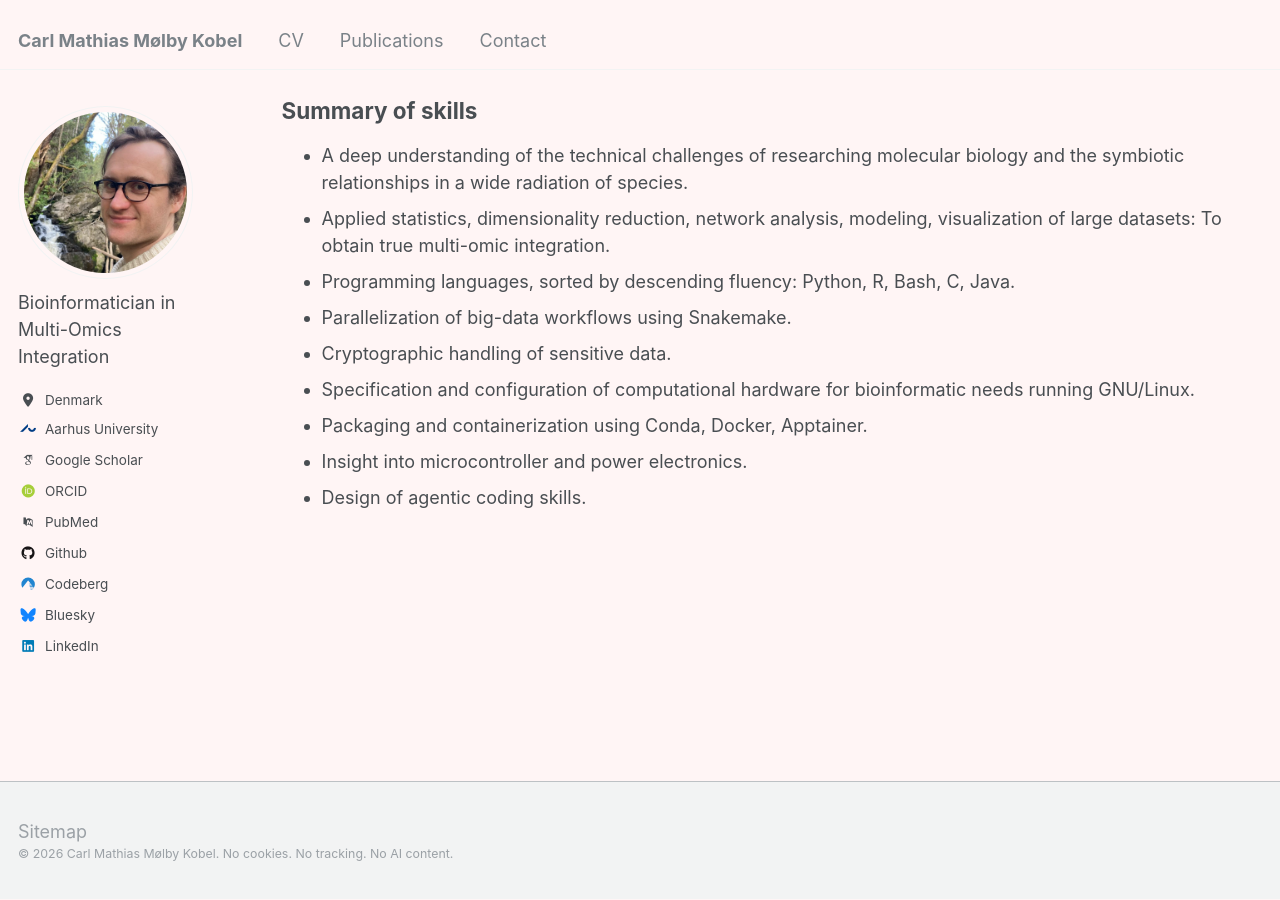
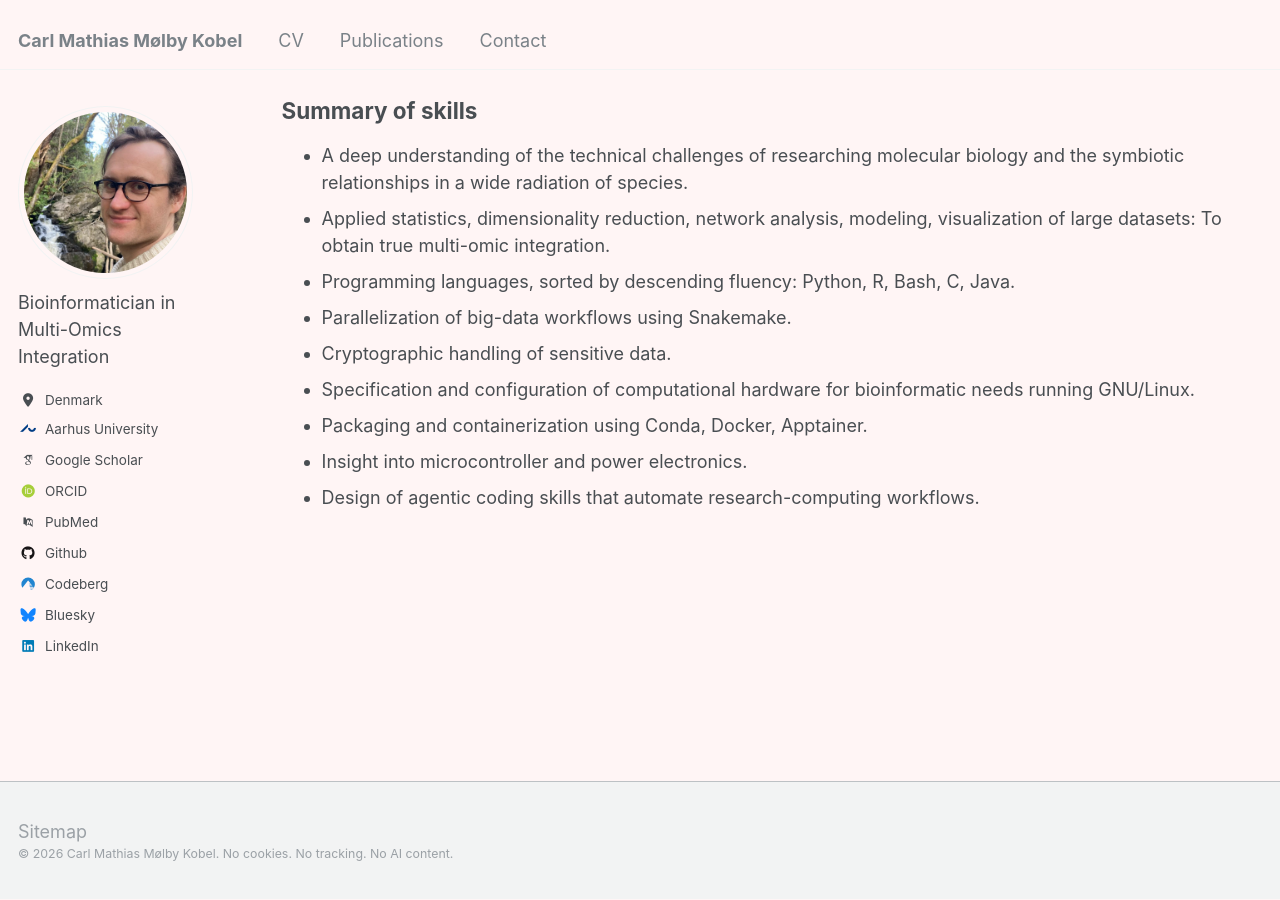
Before and after one commit to cmkobel/cmkobel.github.io, a Jekyll site: the page built from _pages/cv.md, in a window 1280 px wide and 900 px high, scrolled down 2759 px. Built offline with Jekyll 4.4.1, drawn with Linux system fonts in a browser that asks for light colours; some web fonts are replaced.

Commit message:
Update cv.md

```diff
--- a/_pages/cv.md
+++ b/_pages/cv.md
@@ -102,4 +102,4 @@ redirect_from:
   - Specification and configuration of computational hardware for bioinformatic needs running GNU/Linux.
   - Packaging and containerization using Conda, Docker, Apptainer.
   - Insight into microcontroller and power electronics.
-  - Design of agentic coding skills.
+  - Design of agentic coding skills that automate research-computing workflows.
```
